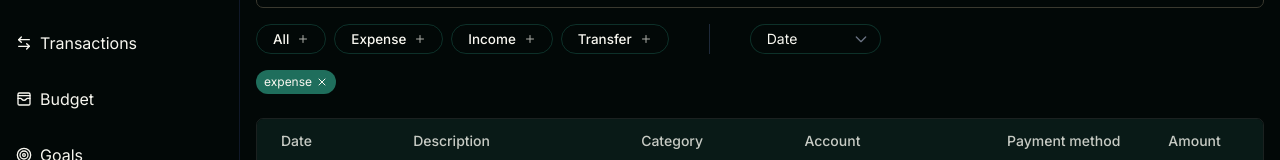
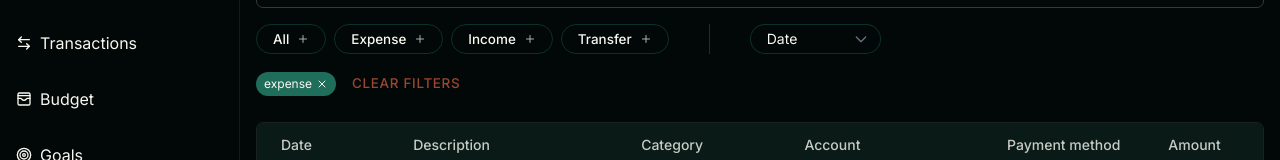
Before and after one commit to mohit-vb/moneytrail, a React (Vite) app: page /transactions in a window 1280 px wide. Both pictures are taken after a click on the button "Expense". Shown: the part 164-324 px from the top of the page. Built offline with nearby package versions, Linux system fonts and the light colour scheme.

Commit message:
feat : render chips for different types of filtering

```diff
--- a/src/features/transactions/components/ActiveFilterChips.tsx
+++ b/src/features/transactions/components/ActiveFilterChips.tsx
@@ -1,20 +1,93 @@
 import { X } from "lucide-react";
-import type { Transaction } from "../../../domain/types/transactions";
+import type {
+  Transaction,
+  TransactionDateFilterValue,
+} from "../../../domain/types/transactions";
+import { seedCategories } from "../../../data/seeds";
+import { Button } from "../../../ui";
 
 type ActiveFilterChipsProps = {
   transactionType: Transaction["type"] | "all";
-  onRemove: () => void;
+  categoryId: string | null;
+  dateFilter: TransactionDateFilterValue;
+  onRemoveTransactionType: () => void;
+  onRemoveCategory: () => void;
+  onRemoveDateFilter: () => void;
+  onClearAllFilters: () => void;
+  appliedStartDate: string;
+  appliedEndDate: string;
 };
 
 export default function ActiveFilterChips({
   transactionType,
-  onRemove,
+  categoryId,
+  dateFilter,
+  onRemoveTransactionType,
+  onRemoveCategory,
+  onRemoveDateFilter,
+  onClearAllFilters,
+  appliedStartDate,
+  appliedEndDate,
 }: ActiveFilterChipsProps) {
-  if (transactionType === "all") return null;
+  const category = seedCategories.find(
+    (category) => category.id === categoryId,
+  );
+
+  let dateFilterLabel = "";
+
+  const hasActiveDateFilter =
+    dateFilter === "this-month" ||
+    dateFilter === "last-month" ||
+    (dateFilter === "custom-range" &&
+      appliedStartDate !== "" &&
+      appliedEndDate !== "");
+
+  if (dateFilter === "this-month") {
+    dateFilterLabel = "September 2026";
+  }
+
+  if (dateFilter === "last-month") {
+    dateFilterLabel = "August 2026";
+  }
+
+  if (dateFilter === "custom-range" && appliedStartDate && appliedEndDate) {
+    dateFilterLabel = `${appliedStartDate} - ${appliedEndDate}`;
+  }
+
+  if (transactionType === "all" && !category && dateFilter === "Date")
+    return null;
+
   return (
-    <div className="bg-accent rounded-full inline-flex items-center gap-1 px-2 py-1 text-xs ">
-      <span>{transactionType}</span>
-      <X className="size-3 cursor-pointer" onClick={onRemove} />
-    </div>
+    <>
+      {transactionType !== "all" && (
+        <div className="bg-accent rounded-full inline-flex items-center gap-1 px-2 py-1 text-xs ">
+          <span>{transactionType}</span>
+          <X
+            className="size-3 cursor-pointer"
+            onClick={onRemoveTransactionType}
+          />
+        </div>
+      )}
+
+      {category && (
+        <div className="bg-accent rounded-full inline-flex items-center gap-1 px-2 py-1 text-xs ">
+          <span>{category.name}</span>
+          <X className="size-3 cursor-pointer" onClick={onRemoveCategory} />
+        </div>
+      )}
+
+      {dateFilter !== "Date" && dateFilterLabel && (
+        <div className="bg-accent rounded-full inline-flex items-center gap-1 px-2 py-1 text-xs ">
+          <span>{dateFilterLabel}</span>
+          <X className="size-3 cursor-pointer" onClick={onRemoveDateFilter} />
+        </div>
+      )}
+
+      {(transactionType !== "all" || category || hasActiveDateFilter) && (
+        <Button variant="ghost" onClick={onClearAllFilters}>
+          Clear Filters
+        </Button>
+      )}
+    </>
   );
 }
```
